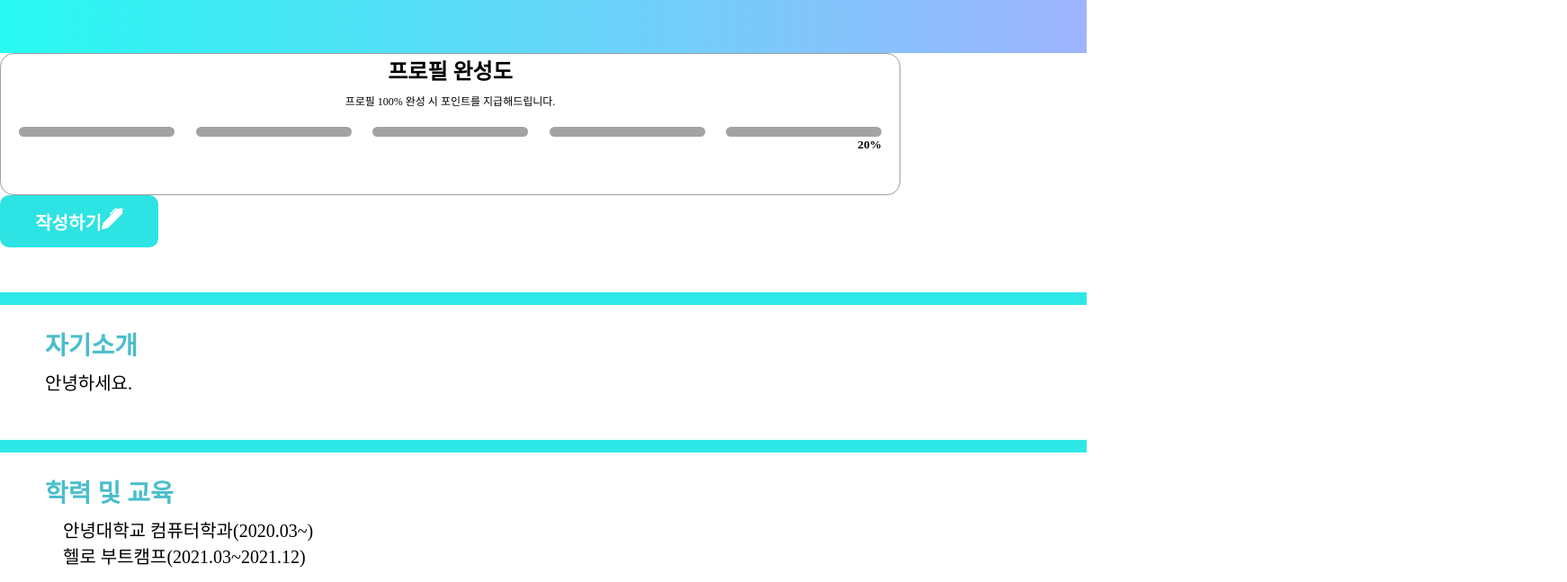
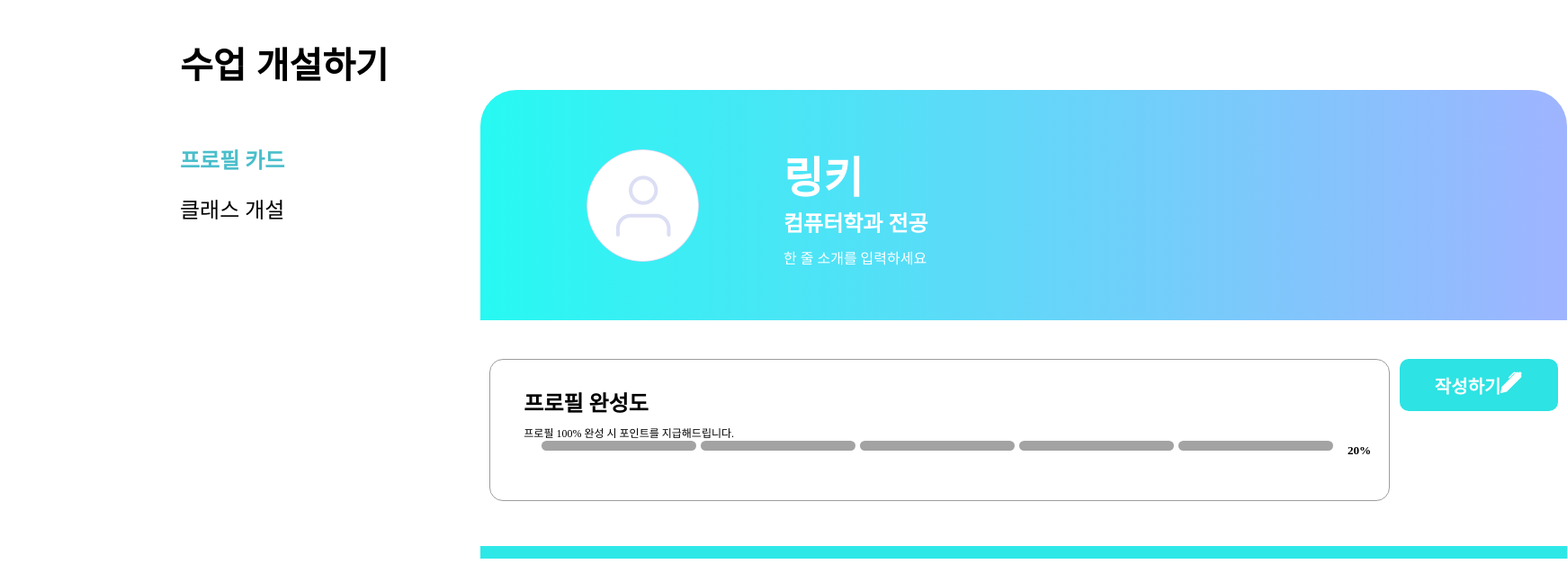
Before and after one commit to TeamMajorLink/majorLink_web, a React (Create React App) app in the folder myproject/: page /users/profile-card/nickname in a window 1280 px wide. Shown: the part 325-972 px from the top of the page at 90% size, 1742 px wide, since content can reach past the window. Built offline with nearby package versions, Linux system fonts and the light colour scheme.

Commit message:
profilecardmakepage

```diff
--- a/myproject/src/Router.jsx
+++ b/myproject/src/Router.jsx
@@ -62,8 +62,8 @@ export default function Router() {
         <Route path="/inquiry" element={<Inquiry />} />
 
         {/* 수업 개설하기 수정 예정 */}
+        <Route path="/users/profile-card/nickname" element={<ProfileCard />} />
         <Route path="/users/profile-card" element={<ProfileCardMake />} />
-        <Route path="/users/profile-card/nickname" element={<ProfileCard />} />
 
         <Route path="/offerclass" element={<OfferClass />} />
         <Route path="/offeredclasslist" element={<OfferedClassList />} />
--- a/myproject/src/components/users/ProfileStatus.jsx
+++ b/myproject/src/components/users/ProfileStatus.jsx
@@ -7,10 +7,11 @@ const StatusContainer = styled.div`
   position: relative;
   width: 100.1rem;
   height: 15.8rem;
+  padding: 2.9rem 3.7rem;
   display: flex;
   flex-direction: column;
   justify-content: flex-start;
-  align-items: center;
+  // align-items: center;
   border-radius: 1.5rem;
   border: 0.1rem solid ${() => color.grayscale_9d};
 `;
@@ -18,18 +19,18 @@ const StatusContainer = styled.div`
 const Title = styled.p`
   font: ${() => font.semibold_24};
   color: ${() => color.black};
-  text-align: center;
+  // text-align: center;
   margin-bottom: 0.8rem;
 `;
 
 const Text = styled.p`
   font: ${() => font.regular_12};
   color: ${() => color.black};
-  text-align: center;
-  margin-bottom: 2rem;
+  // text-align: center;
+  // margin: 0 2rem; 수정하기 - 오류 나는 것 같아서
 `;
 
-const BarGroup = styled.div`
+const BarContainer = styled.div`
   display: flex;
   justify-content: space-between;
   width: 100%;  // To make sure the bars span across the container
@@ -63,14 +64,14 @@ function ProfileStatus() {
                 <Title>프로필 완성도</Title>
                 <Text>프로필 100% 완성 시 포인트를 지급해드립니다.</Text>
 
-                <BarGroup>
+                <BarContainer>
                     <StatusBar />
                     <StatusBar />
                     <StatusBar />
                     <StatusBar />
                     <StatusBar />
-                </BarGroup>
-                <Percent>20%</Percent>
+                  <Percent>20%</Percent>
+                </BarContainer>
 
             </StatusContainer>
     );
--- a/myproject/src/components/users/RectangleProfile.jsx
+++ b/myproject/src/components/users/RectangleProfile.jsx
@@ -7,6 +7,7 @@ import ProfileImg from '../../assets/common/profile_default_125x125.png';
 
 const RectContainer = styled.div`
   position: relative;
+  margin: 0 0 4.3rem 0;
   width: 120.8rem;
   height: 25.6rem;
   display: flex; // 현재 무시되고 있음...
@@ -32,7 +33,7 @@ const RectProInfo = styled.div`
   // position: absolute;
   // top:
   // left:
-  margin-left: 9.4rem;
+  margin: 0 0 0 9.4rem;
   display: flex;
   flex-direction: column;
 `;
--- a/myproject/src/pages/users/ProfileCard.jsx
+++ b/myproject/src/pages/users/ProfileCard.jsx
@@ -3,11 +3,33 @@ import styled from 'styled-components';
 import font from '../../styles/font';
 import color from '../../styles/color';
 import { HeaderComponent } from '../../components/common/header/HeaderComponent';
+import Sidebar from './Sidebar';
 import Footer from '../../components/common/footer';
 import RectangleProfile from '../../components/users/RectangleProfile';
 import ProfileStatus from '../../components/users/ProfileStatus';
 import ProfileWriteButton from '../../components/users/ProfileWriteButton';
 import ProfileTitle from '../../components/users/ProfileTitle';
+
+const Container = styled.div`
+  display: flex;
+  justify-content: space-evenly;
+
+
+  .sidebar{
+    margin: 19.8rem 0 8.4rem 20rem;
+  }
+  .status{
+    margin-top: 2.9rem;
+    vertical-align: bottom;
+  }
+`;
+
+const ProfileContainer = styled.div`
+  // display: flex;
+  margin: 29.7rem 19.8rem 0 8.4rem;
+  // margin-right(8.4): 임의
+
+`;
 
 const Text = styled.p`
   font: ${() => font.regular_20};
@@ -16,22 +38,21 @@ const Text = styled.p`
 `;
 
 const List = styled.ul`
-  list-style-type: disc !important; /* 기본 동그라미 기호 설정 */
-  padding-left: 2rem; /* 기호와 텍스트 사이의 간격 - 임시*/
+  // list-style-type: disc !important;
   margin-left: 5rem;
   list-style-position: outside;
   color: ${() => color.black} !important;
-  // background-color: ${() => color.line};
+  padding-inline-start: 0 !important;
 `;
 
 const ListItem = styled.li`
   font: ${() => font.regular_20};
   color: ${() => color.black};
 
-  ::marker {
-    font: ${() => font.regular_20};
-    color: ${() => color.black};
-  }
+  // ::marker {
+  //   font: ${() => font.regular_20};
+  //   color: ${() => color.black};
+  // }
 `;
 
 const TagContainer = styled.div`
@@ -75,18 +96,21 @@ const Url = styled.a`
 
 function ProfileCard() {
     return (
-        <>
-            <HeaderComponent />
+      <>
+        <HeaderComponent />
 
-            {/* 사이드바 */}
+        <Container className="sidebar">
+          <Sidebar />
 
+          <ProfileContainer>
             <RectangleProfile />
 
-            <ProfileStatus />
+            <Container className="status">
+              <ProfileStatus />
 
+              <ProfileWriteButton />
+            </Container>
 
-
-            <ProfileWriteButton />
 
 
             <ProfileTitle title='자기소개'/>
@@ -94,13 +118,13 @@ function ProfileCard() {
 
             <ProfileTitle title='학력 및 교육' />
             <List>
-              <ListItem>안녕대학교 컴퓨터학과(2020.03~)</ListItem>
-              <ListItem>헬로 부트캠프(2021.03~2021.12)</ListItem>
+              <ListItem>• 안녕대학교 컴퓨터학과(2020.03~)</ListItem>
+              <ListItem>• 헬로 부트캠프(2021.03~2021.12)</ListItem>
             </List>
 
             <ProfileTitle title='활동 프로젝트' />
             <List>
-              <ListItem>안녕대학교 컴퓨터학과 동아리 하이하이</ListItem>
+              <ListItem>• 안녕대학교 컴퓨터학과 동아리 하이하이</ListItem>
             </List>
 
             <ProfileTitle title='보유 기술' />
@@ -114,10 +138,12 @@ function ProfileCard() {
             <UrlContainer>
               <Url href="https://www.notion.linky.portfolio">https://www.notion.linky.portfolio</Url>
             </UrlContainer>
+          </ProfileContainer>
+        </Container>
 
-            <Footer />
 
-        </>
+        <Footer />
+      </>
     );
 }
 
--- a/myproject/src/pages/users/ProfileCardMake.jsx
+++ b/myproject/src/pages/users/ProfileCardMake.jsx
@@ -1,21 +1,176 @@
 import React from 'react';
 import styled from 'styled-components';
+import font from '../../styles/font';
+import color from '../../styles/color';
 import { HeaderComponent } from '../../components/common/header/HeaderComponent';
 import Footer from '../../components/common/footer';
+import RectangleProfile from '../../components/users/RectangleProfile';
+// import ProfileWriteButton from '../../components/users/ProfileWriteButton';
+import ProfileTitle from '../../components/users/ProfileTitle';
 
-const Profile = styled.div`
+const Container = styled.div`
+  display: flex;
+  justify-content: space-evenly;
+`;
 
+const ProfileContainer = styled.div`
+  // display: flex;
+  margin: 29.7rem 19.8rem 0 8.4rem;
+  // margin-right(8.4): 임의
+
+`;
+
+const Subhead = styled.p`
+  font: ${() => font.semibold_24};
+  color: ${() => color.black};
+`;
+
+const CharacterCount = styled.p`
+  font: ${() => font.semibold_20};
+  color: ${() => color.black};
+//   position: absolute;
+//   right: 2rem; // Adjusts the position of the percentage text
+//   top: 65%; // Vertically align it to be close to the bars
+//   transform: translateY(-50%);
+`;
+
+const Text = styled.p`
+  font: ${() => font.regular_20};
+  color: ${() => color.black};
+  margin-left: 5rem;
+  white-space: nowrap; /* 텍스트가 줄 바꿈되지 않도록 */
+`;
+
+const TagContainer = styled.div`
+  margin-left: 1.2rem;
+`;
+
+const Tag = styled.div`
+  display: inline-flex; /* 텍스트 길이에 맞춰 크기를 조절 */
+  height: 5.6rem;
+  margin: 3rem 1.3rem; // 임의
+  padding: 0.9rem 2.6rem; //세로 가로
+  align-items: center;
+  justify-content: center;
+  background: ${() => color.techtag};
+  border-radius: 0.815rem;
+  font: ${() => font.regular_20};
+  color: ${() => color.grayscale_55};
+  text-align: center;
+  white-space: nowrap; /* 텍스트가 줄 바꿈되지 않도록 */
+`;
+
+const UrlContainer = styled.div`
+  position: relative;
+  width: 60.2rem;
+  height: 5.1rem;
+  margin-left: 5rem;
+  padding: 2.7rem;
+  display: flex;
+  flex-direction: column;
+  justify-content: center;
+  // align-items: center;
+  border-radius: 1.5rem;
+  border: 0.1rem solid ${() => color.grayscale_9d};
+  white-space: nowrap; /* 텍스트가 줄 바꿈되지 않도록 */
+`;
+
+const Url = styled.a`
+  font: ${() => font.regular_15};
+  color: ${() => color.black};
 `;
 
 function ProfileCardMake() {
     return (
-        <>
-            <HeaderComponent />
-                <Profile>
-                    test
-                </Profile>
-            <Footer />
-        </>
+      <>
+        <HeaderComponent />
+
+          <ProfileContainer>
+            <RectangleProfile />
+
+            <Subhead>한 줄 소개</Subhead>
+            {/* 한 줄 소개를 입력해주세요 */}
+
+
+
+            <ProfileTitle title='자기소개'/>
+            <Subhead>자기소개</Subhead>
+            {/* 직무 경험, 핵심 역량, 강점 등 구체적인 내용을 작성해보세요. */}
+            <CharacterCount>0/1000</CharacterCount>
+
+            <ProfileTitle title='학력 및 교육' />
+            <Container>
+              <Subhead>교육기관</Subhead>
+              {/* 학교명이나 교육기관 명을 입력해주세요 */}
+            </Container>
+            <Container>
+              <Subhead>전공/과정</Subhead>
+              {/* 전공 혹은 과정 명을 입력해주세요. 예) 컴퓨터학과/웹 개발 과정 */}
+            </Container>
+            <Container> {/* className 다르게 줘서 flex 별도 설정 */}
+              <Subhead>교육 기간</Subhead>
+              {/* 심란하다...기간 컴포넌트 만들어서 추후 수정 */}
+            </Container>
+            {/* 추가하기 버튼 컴포넌트? */}
+
+            <ProfileTitle title='활동 프로젝트' />
+            <Container>
+              <Subhead>활동 구분</Subhead>
+              {/* 예) 인턴, 대외활동, 프로젝트, 동아리 등 */}
+            </Container>
+            <Container>
+              <Subhead>기관/장소</Subhead>
+              {/* 기관/장소 명을 입력해주세요 */}
+            </Container>
+            <Container>
+              <Subhead>활동 기간</Subhead>
+              {/* 심란하다...기간 컴포넌트 만들어서 추후 수정 */}
+            </Container>
+            <Container>
+              <Subhead>활동 내용</Subhead>
+              {/* 예) ios 모바일 어플 개발 프로젝트 진행 */}
+            </Container>
+            {/* 추가하기 버튼 컴포넌트? */}
+
+            <ProfileTitle title='보유 기술' />
+            <Container>
+              <Subhead>보유 기술</Subhead>
+              {/* 키워드 입력 후 Enter */}
+              {/* 등록 버튼 컴포넌트? */}
+              <Text>예시: Google Ananlytics, Photoshop, Figma, Notion, Python, Javascript, Confluence 등</Text>
+              <TagContainer>
+                <Tag>Figma</Tag>
+              </TagContainer>
+            </Container>
+
+
+            <ProfileTitle title='포트폴리오' />
+            <Container>
+              <Subhead>첨부파일</Subhead>
+              {/* 첨부할 파일을 찾아주세요 */}
+              {/* 파일 첨부 버튼 컴포넌트 */}
+            </Container>
+
+            <Container>
+              <Subhead>URL</Subhead>
+              {/* URL 링크를 입력하세요 */}
+              {/* 등록 버튼 컴포넌트 */}
+              <UrlContainer>
+                <Url>https:임시.com</Url>
+              </UrlContainer>
+            </Container>
+
+
+          </ProfileContainer>
+
+          <Container>
+              {/* 취소 버튼 컴포넌트 */}
+              {/* 저장하기 버튼 컴포넌트 */}
+            </Container>
+
+
+        <Footer />
+      </>
     );
 }
 
--- /dev/null
+++ b/myproject/src/pages/users/Sidebar.jsx
@@ -0,0 +1,118 @@
+// import { useState } from "react";
+import { Link, NavLink } from "react-router-dom";
+import styled from "styled-components";
+import font from "../../styles/font";
+import color from "../../styles/color";
+
+const Wrapper = styled.div`
+  .sidebar {
+    display: flex;
+    width: 25rem;
+    flex-direction: column;
+    margin-right: 70px;
+    white-space: nowrap; /* 텍스트가 줄 바꿈되지 않도록 */
+      .title {
+        ${() => font.semibold_40};
+        color: ${() => color.black};
+        margin: 20px 0;
+      }
+
+      // .navlink {
+      // display: flex;
+      // align-items: center; /* 세로 정렬 */
+      // }
+    li {
+      margin: 20px 0;
+      display: flex; // 내가 추가
+      flex-direction: row; // 내가 추가
+      .active {
+        color: ${() => color.primary_dark};
+        // font-weight: bold;
+        font: ${() => font.semibold_24};
+      }
+    }
+  }
+
+  * {
+    font: ${() => font.regular_24};
+    color: ${() => color.black};
+  }
+`;
+
+// const SelectButton = styled.button`
+//   background-color: transparent;
+//   border: none;
+//   ${() => font.mypage};
+//   padding: 0;
+//   font-weight: ${({ active }) => (active ? 'bold' : 'normal')};
+//   color: ${({ active }) => (active ? (color.primary_dark) : (color.black))};
+// `;
+
+// const SelectUserContainer = styled.div`
+//   li {
+//     margin: 0;
+//     .normal {
+//       ${() => font.regular_14};
+//     }
+//     .active {
+//       font-weight: bold;
+//       color: ${() => color.primary_dark};
+//       ${() => font.regular_14};
+//     }
+//   }
+// `;
+
+function Sidebar() {
+
+  // 클래스 관리 버튼 state
+  // const [openTab, setOpenTab] = useState(false);
+
+  // 튜티 튜터 선택 state
+  // const [selectUser, setSelectUser] = useState('tutor');
+
+
+  return (
+    <Wrapper>
+      <div className="sidebar">
+        {/* Link to가 맞나... / navigate로 수정하기 */}
+
+        <li>
+        <Link to="/users/profile-card/nickname" className="title">
+          수업 개설하기</Link></li>
+        <div className="navlink">
+        {/* <li>
+          <SelectButton type="button"
+          onClick={() => { setOpenTab(!openTab) }}
+          active={selectUser}>
+            클래스 관리</SelectButton></li>
+        {openTab && <SelectUserContainer>
+          <li><NavLink
+            to="/tutee"
+            className={({ isActive }) =>
+            isActive ? "active" : "normal"}
+            onClick={() => setSelectUser('tutee')}>
+              • 튜티</NavLink></li>
+          <li><NavLink
+          to="/recruitclass"
+          className={({ isActive }) =>
+          isActive ? "active" : "normal"}
+          onClick={() => setSelectUser('tutor')}>
+            • 튜터</NavLink></li>
+          </SelectUserContainer>} */}
+        <li><NavLink
+          to="/users/profile-card/nickname"
+          className={({ isActive }) =>
+          isActive ? "active" : undefined}>
+            프로필 카드</NavLink></li>
+        <li><NavLink
+          to="/offeredclasslist"
+          className={({ isActive }) =>
+          isActive ? "active" : undefined}>
+            클래스 개설</NavLink></li>
+        </div>
+      </div>
+    </Wrapper>
+  );
+}
+
+export default Sidebar;
--- a/myproject/src/styles/color.js
+++ b/myproject/src/styles/color.js
@@ -9,6 +9,7 @@ const color = {
   secondary_dark: '#0E1C4E',
   yellow_star: '#F8BC24',
   line: '#2EE8E8',
+  techtag: '#B4F9F5',
   gradation_primary_class:
     'linear-gradient(90deg, #B4F9F5 0%, #D0FFFC 0%, #8EF0EB 53.23%, #80F4F1 100%)',
   gradation_rectangle:
--- a/myproject/src/styles/font.js
+++ b/myproject/src/styles/font.js
@@ -22,6 +22,7 @@ const font = {
   regular_18: FONT({ weight: 400, size: 1.8 }),
   regular_20: FONT({ weight: 400, size: 2.0 }),
   regular_22: FONT({ weight: 400, size: 2.2 }),
+  regular_24: FONT({ weight: 400, size: 2.4 }),
   regular_28: FONT({ weight: 400, size: 2.8 }),
   regular_32: FONT({ weight: 400, size: 3.2 }),
   medium_14: FONT({ weight: 500, size: 1.4 }),
```
Also changed, not shown: 1 other file (tests, documents, lock files or other folders).
